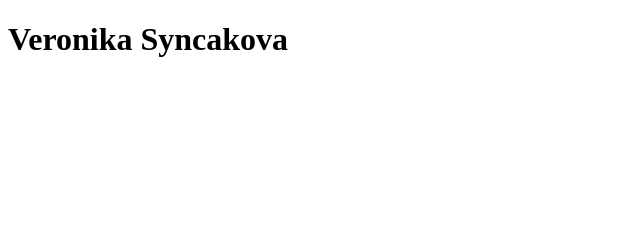
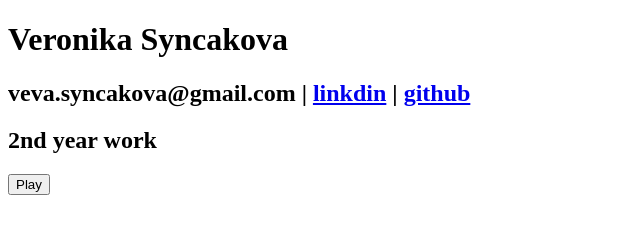
Before and after one commit to VeronikaSyncakova/second_year, a plain HTML site: page index.html in a window 1280 px wide. Shown: the whole page, without its empty margins (0-640 px from the left). Drawn offline with Linux system fonts and the light colour scheme.

Commit message:
button click to next page

```diff
--- a/index.html
+++ b/index.html
@@ -14,6 +14,14 @@
 <body>
 
     <h1>Veronika Syncakova</h1>
+    <h2>veva.syncakova@gmail.com |
+    <a href="https://www.linkedin.com/in/veronika-syncakova-0138bb2a0/">linkdin</a> |
+    <a href="https://github.com/VeronikaSyncakova">github</a></h2>
+    <h2>2nd year work</h2>
+    <a href="home.html">
+        <button type="button">Play</button>
+    </a>
+
 
     <script type="text/javascript" src="assets/js/init.js"></script>
 
```
Also changed, not shown: home.html (added).
